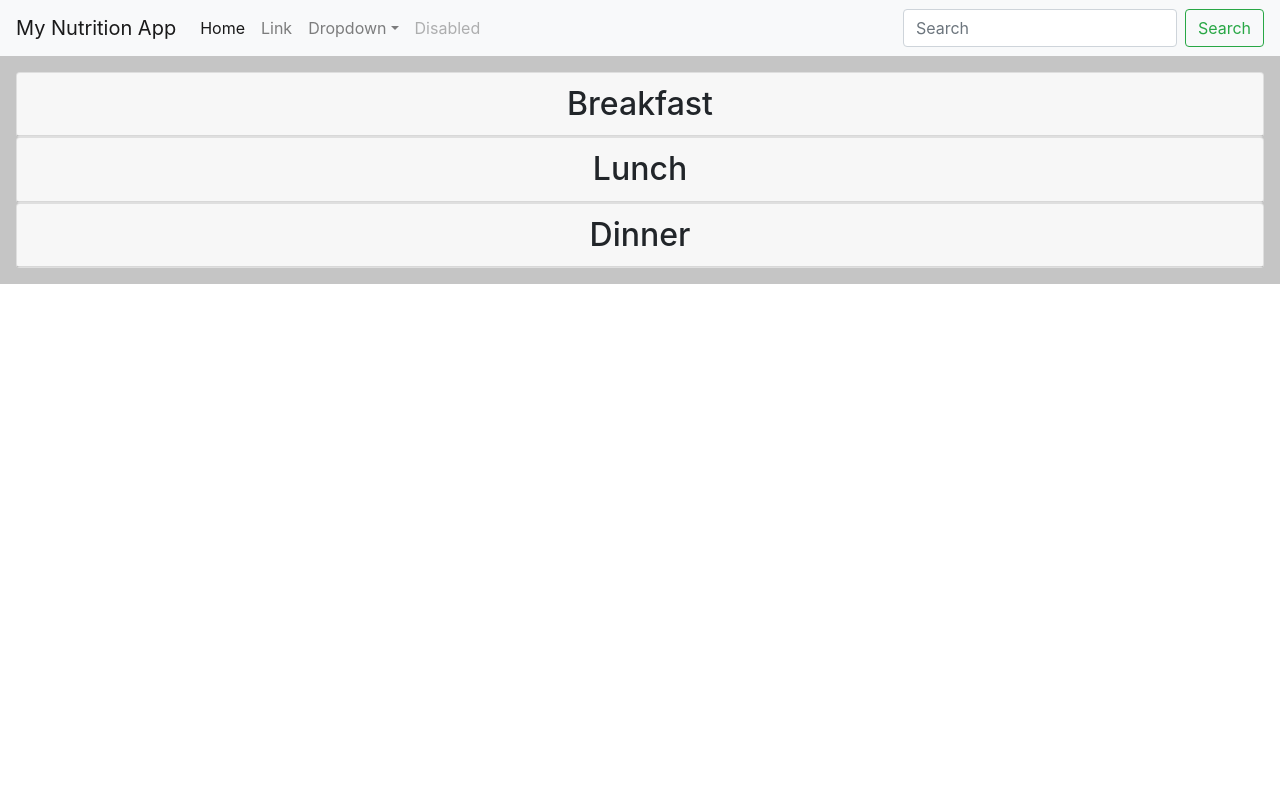
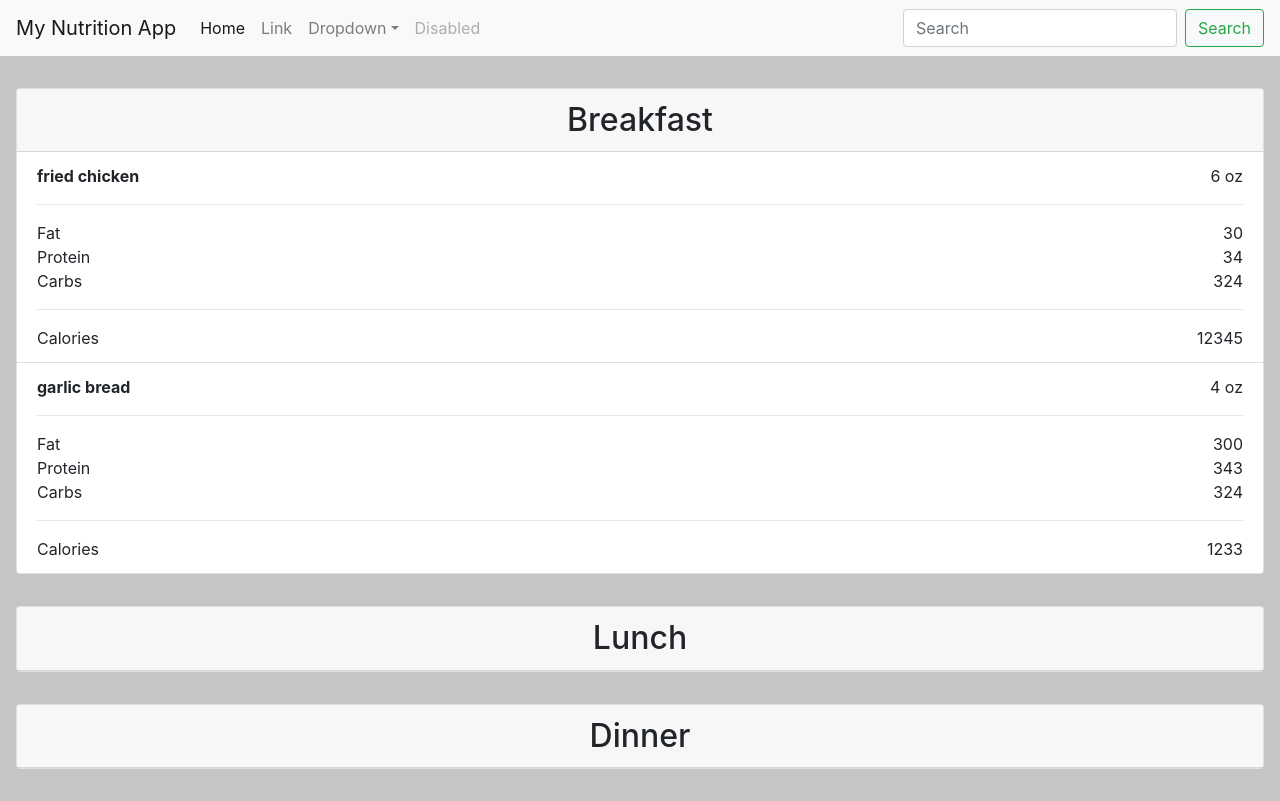
Before and after one commit to ctram/my-nutrition-app, a React (Create React App) app: page / in a window 1280 px wide. Built offline with nearby package versions, Linux system fonts and the light colour scheme.

Commit message:
turn App component into class; adds meal data as state.

```diff
--- a/src/components/App.js
+++ b/src/components/App.js
@@ -3,18 +3,52 @@ import '../styles/App.css';
 
 import NavBar from './NavBar';
 import MealStats from './MealStats';
+import mockData from '../mock-data/days.json';
 
-function App() {
+
+class App extends React.Component {
+
+  constructor(props) {
+    super(props);
+
+    this.state = {
+      date: '',
+      breakfast: {},
+      lunch: {},
+      dinner: {},
+      snacks: [],
+      exercises: []
+    };
+  }
+
+  componentDidMount() {
+    const { date, foods: { breakfast, lunch, dinner, snacks } } = mockData;
+
+    this.setState({
+      date, breakfast, lunch, dinner, snacks
+    });
+  }
+
+  render() {
+    const { breakfast, lunch, dinner, snacks, date } = this.state;
+
     return (
       <div className="App">
         <NavBar />
         <div className="main-content p-3">
-        <MealStats name="breakfast" />
-        <MealStats name="lunch" />
-        <MealStats name="dinner" />
+          <div className="py-3">
+            <MealStats name="breakfast" items={breakfast.items} />
+          </div>
+          <div className="py-3">
+            <MealStats name="lunch" items={lunch.items} />
+          </div>
+          <div className="py-3">
+            <MealStats name="dinner" items={dinner.items} />
+          </div>
         </div>
       </div>
     );
   }
+}
 
 export default App;
```
Lines whose indentation alone changed are shown as unchanged.
